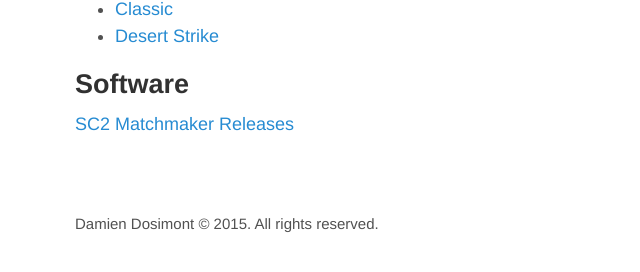
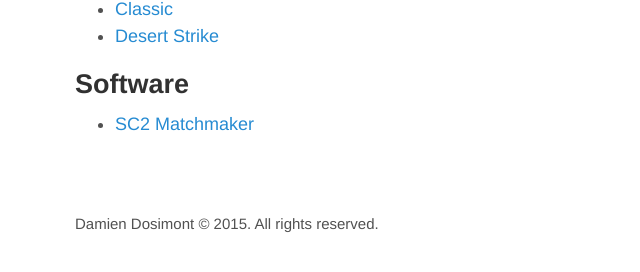
Before and after one commit to dosimont/sc2_matchmaker.site, a Jekyll site: the page built from index.md, in a window 1280 px wide. Shown: the part 228-500 px from the top of the page, without its empty margins (250-890 px from the left). Built offline with Jekyll 4.4.1, drawn with Linux system fonts in a browser that asks for light colours.

Commit message:
index changed

```diff
--- a/index.md
+++ b/index.md
@@ -9,4 +9,4 @@ title: Home Page
 
 ## Software
 
-[SC2 Matchmaker Releases](https://github.com/dosimont/sc2_matchmaker/releases)
+* [SC2 Matchmaker](https://github.com/dosimont/sc2_matchmaker/releases)
```
